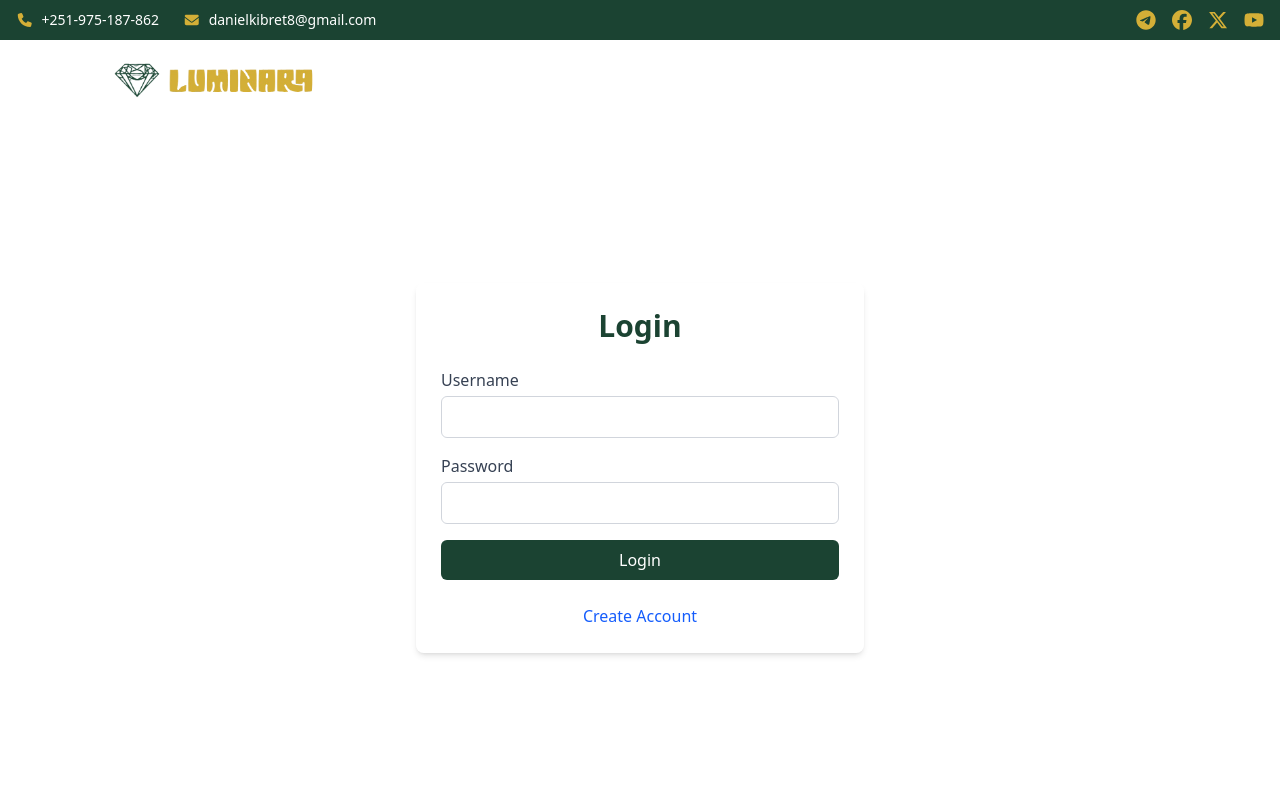
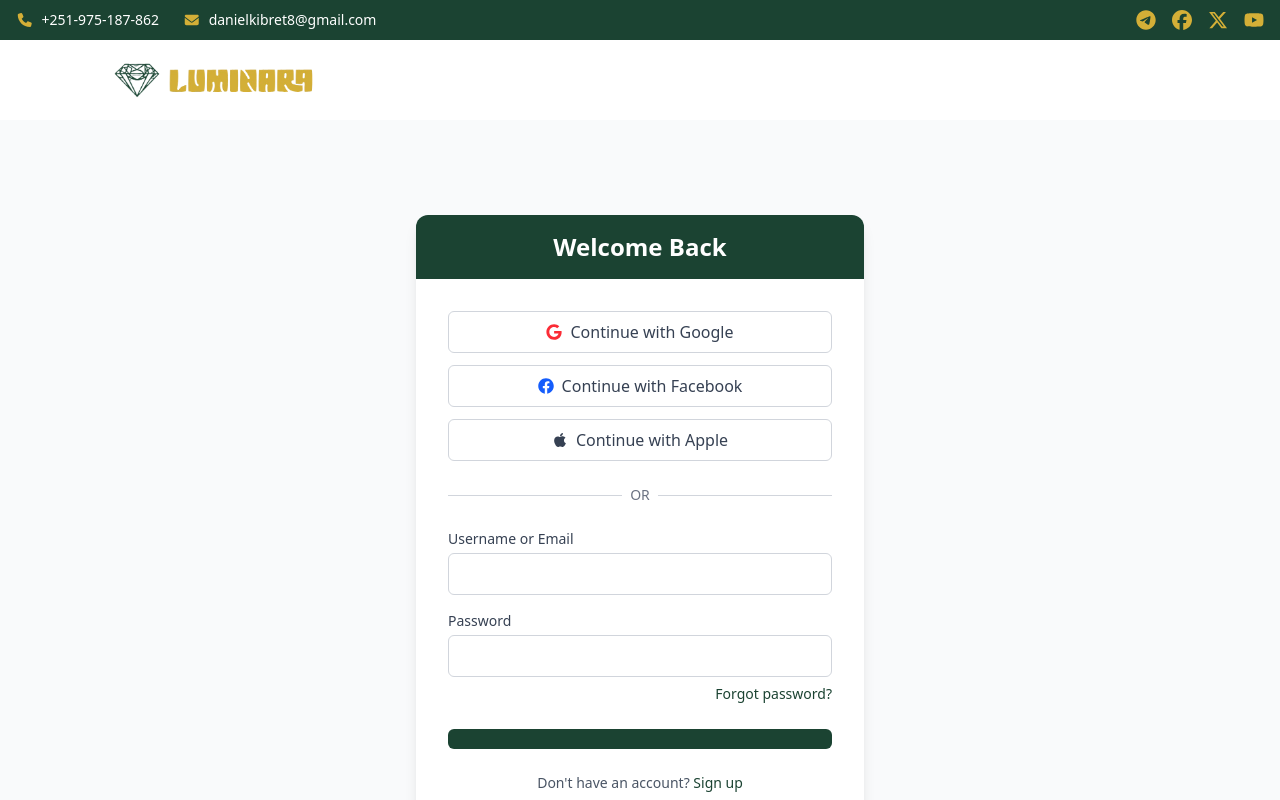
Before and after one commit to dani-dina/Hotel-Management-System-, a React (Vite) app in the folder frontend/: page /sign-up in a window 1280 px wide. Shown: the top 800 px of the page. Built offline with nearby package versions, Linux system fonts and the light colour scheme.

Commit message:
Register

```diff
--- a/frontend/src/pages/Login.jsx
+++ b/frontend/src/pages/Login.jsx
@@ -1,5 +1,6 @@
+import { FaGoogle, FaFacebook, FaApple } from 'react-icons/fa';
+import { useState } from 'react';
 import Button from '../components/Button';
-import { useState } from 'react';
 
 const Login = () => {
   const [formData, setFormData] = useState({
@@ -7,8 +8,9 @@ const Login = () => {
     password: ''
   });
   const [error, setError] = useState('');
+  const [isLoading, setIsLoading] = useState(false);
 
-  const inputStyle = `w-full bg-transparent outline-none border border-gray-300 rounded-md py-2 px-3 focus:border-primary`;
+  const inputStyle = `w-full bg-transparent outline-none border border-gray-300 rounded-md py-2 px-3 focus:border-primary focus:ring-1 focus:ring-primary`;
 
   const handleChange = (e) => {
     const { name, value } = e.target;
@@ -24,20 +26,80 @@ const Login = () => {
       setError('Please fill in all fields');
       return;
     }
-    // Add your login logic here
-    console.log('Login data:', formData);
+
+    setIsLoading(true);
+    // Simulate API call
+    setTimeout(() => {
+      console.log('Login data:', formData);
+      setIsLoading(false);
+      // Handle successful login or error
+    }, 1500);
+  };
+
+  const handleSocialLogin = (provider) => {
+    console.log(`Logging in with ${provider}`);
+    // Implement social login logic here
   };
 
   return (
-    <section className='w-full min-h-[87vh] flex items-center justify-center bg-center bg-cover'>
-      <div className='w-full max-w-md mx-4 bg-white/10 backdrop-blur-md rounded-lg shadow-md border border-white/20 p-6'>
-        <div className='w-full flex flex-col items-center'>
-          <h1 className='text-3xl font-bold text-primary mb-6'>Login</h1>
-          {error && <p className="text-red-500 mb-4">{error}</p>}
+    <section className='w-full min-h-screen flex items-center justify-center bg-gray-50'>
+      <div className='w-full max-w-md mx-4 bg-white rounded-xl shadow-lg overflow-hidden'>
+        {/* Card Header */}
+        <div className='bg-primary py-4 px-6'>
+          <h1 className='text-2xl font-bold text-white text-center'>Welcome Back</h1>
+        </div>
 
-          <form onSubmit={handleSubmit} className='w-full space-y-4'>
-            <div className='w-full'>
-              <label htmlFor='username' className='block mb-1 text-gray-700'>Username</label>
+        {/* Card Body */}
+        <div className='p-6 sm:p-8'>
+          {error && (
+            <div className='mb-4 p-3 bg-red-50 text-red-600 rounded-md text-sm'>
+              {error}
+            </div>
+          )}
+
+          {/* Social Login Buttons */}
+          <div className='space-y-3 mb-6'>
+            <button
+              onClick={() => handleSocialLogin('google')}
+              className='w-full flex items-center justify-center gap-2 bg-white border border-gray-300 rounded-md py-2 px-4 text-gray-700 hover:bg-gray-50 transition-colors'
+            >
+              <FaGoogle className='text-red-500' />
+              Continue with Google
+            </button>
+
+            <button
+              onClick={() => handleSocialLogin('facebook')}
+              className='w-full flex items-center justify-center gap-2 bg-white border border-gray-300 rounded-md py-2 px-4 text-gray-700 hover:bg-gray-50 transition-colors'
+            >
+              <FaFacebook className='text-blue-600' />
+              Continue with Facebook
+            </button>
+
+            <button
+              onClick={() => handleSocialLogin('apple')}
+              className='w-full flex items-center justify-center gap-2 bg-white border border-gray-300 rounded-md py-2 px-4 text-gray-700 hover:bg-gray-50 transition-colors'
+            >
+              <FaApple />
+              Continue with Apple
+            </button>
+          </div>
+
+          {/* Divider */}
+          <div className='relative mb-6'>
+            <div className='absolute inset-0 flex items-center'>
+              <div className='w-full border-t border-gray-300'></div>
+            </div>
+            <div className='relative flex justify-center text-sm'>
+              <span className='px-2 bg-white text-gray-500'>OR</span>
+            </div>
+          </div>
+
+          {/* Email/Password Form */}
+          <form onSubmit={handleSubmit} className='space-y-4'>
+            <div>
+              <label htmlFor='username' className='block text-sm font-medium text-gray-700 mb-1'>
+                Username or Email
+              </label>
               <input
                 type='text'
                 id='username'
@@ -49,8 +111,10 @@ const Login = () => {
               />
             </div>
 
-            <div className='w-full'>
-              <label htmlFor='password' className='block mb-1 text-gray-700'>Password</label>
+            <div>
+              <label htmlFor='password' className='block text-sm font-medium text-gray-700 mb-1'>
+                Password
+              </label>
               <input
                 type='password'
                 id='password'
@@ -60,27 +124,38 @@ const Login = () => {
                 className={inputStyle}
                 required
               />
+              <div className='mt-1 text-right'>
+                <a href="/forgot-password" className='text-sm text-primary hover:text-primary-dark'>
+                  Forgot password?
+                </a>
+              </div>
             </div>
 
             <Button
               type="submit"
-              className={'w-full py-2 text-white bg-primary rounded-md hover:bg-primary-dark transition-colors'}
-              title={'Login'}
-            />
+              disabled={isLoading}
+              className={`w-full py-2.5 text-white bg-primary rounded-md hover:bg-primary-dark transition-colors ${
+                isLoading ? 'opacity-75 cursor-not-allowed' : ''
+              }`}
+            >
+              {isLoading ? 'Logging in...' : 'Login'}
+            </Button>
           </form>
 
-          <div className='mt-6 text-center'>
+          {/* Sign Up Link */}
+          <div className='mt-6 text-center text-sm text-gray-600'>
+            Don't have an account?{' '}
             <a
               href="/register"
-              className="text-blue-600 hover:text-blue-800 transition-colors"
+              className="font-medium text-primary hover:text-primary-dark"
             >
-              Create Account
+              Sign up
             </a>
           </div>
         </div>
       </div>
     </section>
   );
-}
+};
 
 export default Login;
```
